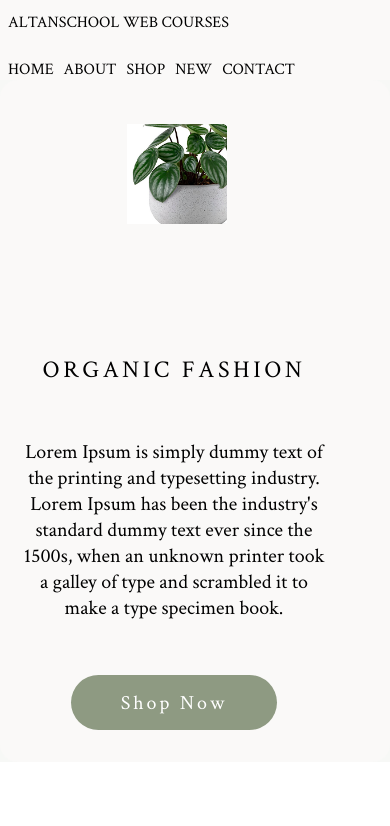
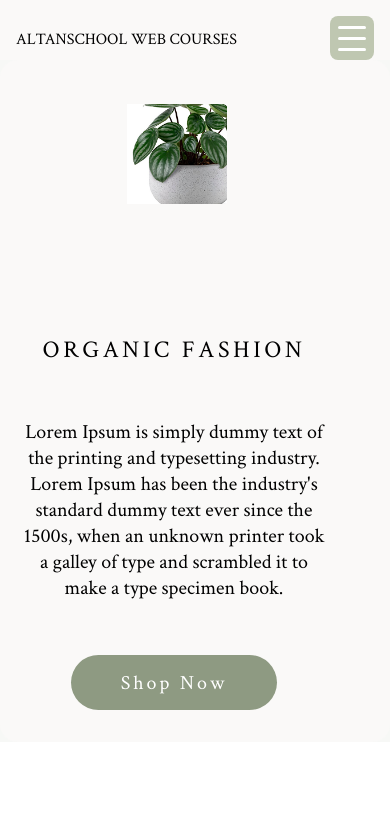
Before and after one commit to chasov-artem/organic-repo, a React (Vite) app: page / in a window 390 px wide. Shown: the top 826 px of the page. Built offline with nearby package versions, Linux system fonts and the light colour scheme.

Commit message:
feat: burger menu

```diff
--- a/src/components/Header/Header.jsx
+++ b/src/components/Header/Header.jsx
@@ -1,15 +1,38 @@
 import { useSelector } from "react-redux";
 import styles from "./Header.module.scss";
+import { useState, useRef, useEffect } from "react";
 
 const Header = () => {
   const { logo, nav } = useSelector((state) => state.content.header);
+  const [menuOpen, setMenuOpen] = useState(false);
+  const menuRef = useRef();
 
   const scrollToSection = (sectionId) => {
     const element = document.getElementById(sectionId);
     if (element) {
       element.scrollIntoView({ behavior: "smooth" });
     }
+    setMenuOpen(false);
   };
+
+  useEffect(() => {
+    const handleClickOutside = (event) => {
+      if (menuRef.current && !menuRef.current.contains(event.target)) {
+        setMenuOpen(false);
+      }
+    };
+    if (menuOpen) {
+      document.addEventListener("mousedown", handleClickOutside);
+      document.body.style.overflow = "hidden";
+    } else {
+      document.removeEventListener("mousedown", handleClickOutside);
+      document.body.style.overflow = "";
+    }
+    return () => {
+      document.removeEventListener("mousedown", handleClickOutside);
+      document.body.style.overflow = "";
+    };
+  }, [menuOpen]);
 
   return (
     <header className={styles["header"]}>
@@ -30,6 +53,34 @@ const Header = () => {
             </a>
           ))}
         </nav>
+        <button
+          className={styles["header__burger"]}
+          onClick={() => setMenuOpen((prev) => !prev)}
+          aria-label="Відкрити меню"
+        >
+          <span className={styles["header__burger-line"]}></span>
+          <span className={styles["header__burger-line"]}></span>
+          <span className={styles["header__burger-line"]}></span>
+        </button>
+        {menuOpen && (
+          <div className={styles["header__mobile-menu-overlay"]}>
+            <nav className={styles["header__mobile-menu"]} ref={menuRef}>
+              {nav.map((item, idx) => (
+                <a
+                  key={idx}
+                  href={`#${item.toLowerCase().replace(" ", "-")}`}
+                  className={styles["header__mobile-nav-item"]}
+                  onClick={(e) => {
+                    e.preventDefault();
+                    scrollToSection(item.toLowerCase().replace(" ", "-"));
+                  }}
+                >
+                  {item}
+                </a>
+              ))}
+            </nav>
+          </div>
+        )}
       </div>
     </header>
   );
--- a/src/components/Header/Header.module.scss
+++ b/src/components/Header/Header.module.scss
@@ -5,24 +5,27 @@
   box-shadow: none;
 
   &__container {
-    width: 1280px;
+    width: 100%;
+    max-width: 375px;
     margin: 0 auto;
     display: flex;
     align-items: flex-start;
     justify-content: space-between;
-    padding: 60px 133px 0 78px;
-    min-height: 80px;
+    padding: 18px 16px 0 16px;
+    min-height: 60px;
+    position: relative;
   }
 
   &__logo {
     font-weight: 400;
     font-size: 16px;
     color: #000;
+    z-index: 1202;
   }
 
   &__nav {
     display: flex;
-    gap: 66px;
+    gap: 32px;
     flex: 0 0 auto;
     justify-content: flex-end;
     align-items: flex-start;
@@ -37,55 +40,101 @@
     }
   }
 
-  @media (max-width: 1920px) {
-    &__container {
-      max-width: 1600px;
-      padding: 40px 40px 0 40px;
+  &__burger {
+    display: none;
+    background: #bfc7b1;
+    border: none;
+    flex-direction: column;
+    justify-content: center;
+    align-items: center;
+    width: 44px;
+    height: 44px;
+    border-radius: 8px;
+    cursor: pointer;
+    z-index: 1202;
+    position: absolute;
+    top: 16px;
+    right: 16px;
+    transition: background 0.2s;
+    &:active {
+      background: #aab49a;
     }
   }
-  @media (max-width: 1366px) {
+
+  &__burger-line {
+    width: 28px;
+    height: 3px;
+    background: #fff;
+    margin: 4px 0;
+    border-radius: 2px;
+    display: block;
+    transition: 0.3s;
+  }
+
+  @media (max-width: 992px) {
     &__container {
-      max-width: 1200px;
-      padding: 32px 24px 0 24px;
+      max-width: 100vw;
+      padding: 18px 16px 0 16px;
+      flex-direction: row;
+      align-items: center;
+      justify-content: space-between;
     }
     &__nav {
-      gap: 32px;
+      display: none;
+    }
+    &__burger {
+      display: flex;
     }
   }
-  @media (max-width: 1280px) {
-    &__container {
-      max-width: 1000px;
-      padding: 24px 12px 0 12px;
-    }
-    &__logo {
-      font-size: 1rem;
+  @media (min-width: 993px) {
+    &__burger {
+      display: none;
     }
     &__nav {
-      gap: 18px;
-    }
-  }
-  @media (max-width: 992px) {
-    &__container {
-      flex-direction: column;
-      gap: 8px;
-      padding: 12px 8px 0 8px;
-    }
-    &__nav {
-      gap: 10px;
-    }
-  }
-  @media (max-width: 375px) {
-    &__container {
-      max-width: 100vw;
-      padding: 8px 4px 0 4px;
-      flex-direction: column;
-      gap: 4px;
-    }
-    &__logo {
-      font-size: 0.9rem;
-    }
-    &__nav {
-      gap: 6px;
+      display: flex;
     }
   }
 }
+
+.header__mobile-menu-overlay {
+  position: fixed;
+  top: 0;
+  left: 0;
+  width: 100vw;
+  height: 100vh;
+  background: rgba(0, 0, 0, 0.18);
+  z-index: 1200;
+  display: flex;
+  justify-content: flex-end;
+  transition: background 0.3s;
+}
+.header__mobile-menu {
+  background: #faf9f8;
+  width: 220px;
+  height: 100vh;
+  display: flex;
+  flex-direction: column;
+  align-items: flex-start;
+  padding: 48px 24px 24px 24px;
+  gap: 24px;
+  box-shadow: -2px 0 16px rgba(0, 0, 0, 0.04);
+  transform: translateX(100%);
+  opacity: 0;
+  transition: transform 0.35s cubic-bezier(0.4, 0, 0.2, 1), opacity 0.25s;
+}
+.header__mobile-menu-overlay .header__mobile-menu {
+  transform: translateX(0);
+  opacity: 1;
+}
+.header__mobile-nav-item {
+  font-size: 1.1rem;
+  color: #6b8e6b;
+  text-decoration: none;
+  padding: 8px 0;
+  font-weight: 500;
+  letter-spacing: 0.08em;
+  transition: color 0.2s;
+  &:hover {
+    color: #768f76;
+  }
+}
```
